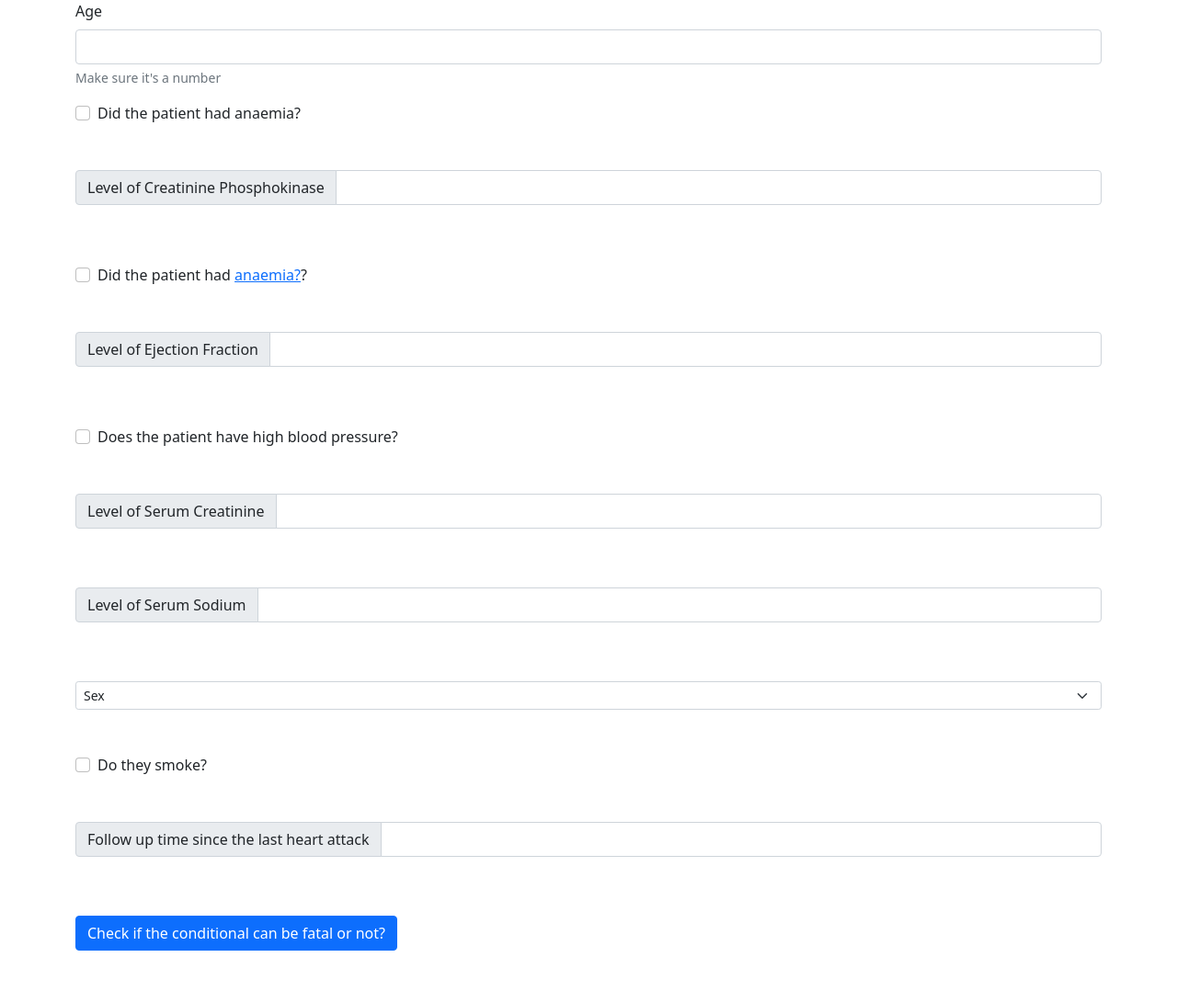
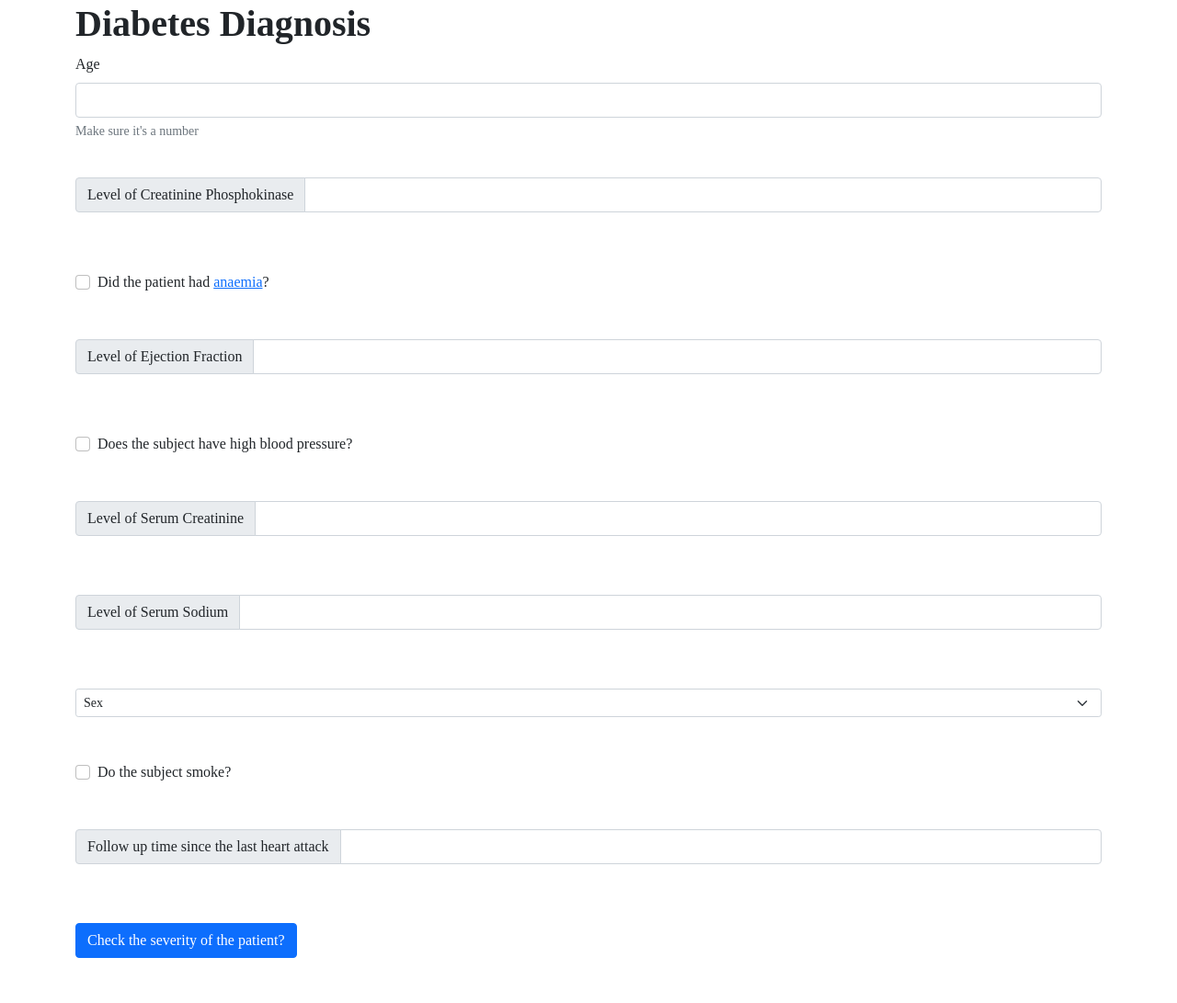
Before and after one commit to KambliKritarth/Health-Diagnosis-System-using-Ensemble-Classification-Techniques, a Django app: page /diabetes in a window 1280 px wide. Shown: the part 56-1147 px from the top of the page at 92% size. Before the commit the page ends 1090 px from the top, so only its background shows below. Run offline with Django 3.2, Linux system fonts and the light colour scheme.

Commit message:
19th Feb changes

```diff
--- a/medblog/medappblog/templates/diabetes.html
+++ b/medblog/medappblog/templates/diabetes.html
@@ -1,19 +1,14 @@
 {% extends 'base.html' %}
 
 {% block content %}
+<h1><font face = "Noe"><b>Diabetes Diagnosis</b></h1>
 <form>
     <div class="mb-3">
       <label for="exampleInputEmail1" class="form-label">Age</label>
       <input type="email" class="form-control" id="exampleInputEmail1" aria-describedby="emailHelp">
       <div id="emailHelp" class="form-text">Make sure it's a number</div>
     </div>
-    <div class="form-check">
-      <input class="form-check-input" type="checkbox" value="" id="flexCheckDefault">
-      <label class="form-check-label" for="flexCheckDefault">
-        Did the patient had anaemia?
-      </label>
-    </div>
-    <br>
+
 
   </br>
     <div class="input-group mb-3">
@@ -26,7 +21,7 @@
     <div class="form-check">
       <input class="form-check-input" type="checkbox" value="" id="flexCheckDefault">
       <label class="form-check-label" for="flexCheckDefault">
-        Did the patient had <a href = "{% url 'diabetes' %}">anaemia?</a>?
+        Did the patient had <a href = "{% url 'diabetes' %}">anaemia</a>?
       </label>
     </div>
     <br>
@@ -42,7 +37,7 @@
     <div class="form-check">
       <input class="form-check-input" type="checkbox" value="" id="flexCheckDefault">
       <label class="form-check-label" for="flexCheckDefault">
-        Does the patient have high blood pressure?
+        Does the subject have high blood pressure?
       </label>
     </div>
     <br>
@@ -73,7 +68,7 @@
   <div class="form-check">
     <input class="form-check-input" type="checkbox" value="" id="flexCheckDefault">
     <label class="form-check-label" for="flexCheckDefault">
-      Do they smoke?
+      Do the subject smoke?
     </label>
   </div>
   <br>
@@ -86,7 +81,7 @@
   <br>
 
   </br>
-    <button type="submit" class="btn btn-primary">Check if the conditional can be fatal or not?</button>
+    <button type="submit" class="btn btn-primary">Check the severity of the patient?</button>
     <br>
 
   </br>
```
Also changed, not shown: .gitignore.txt (added).
